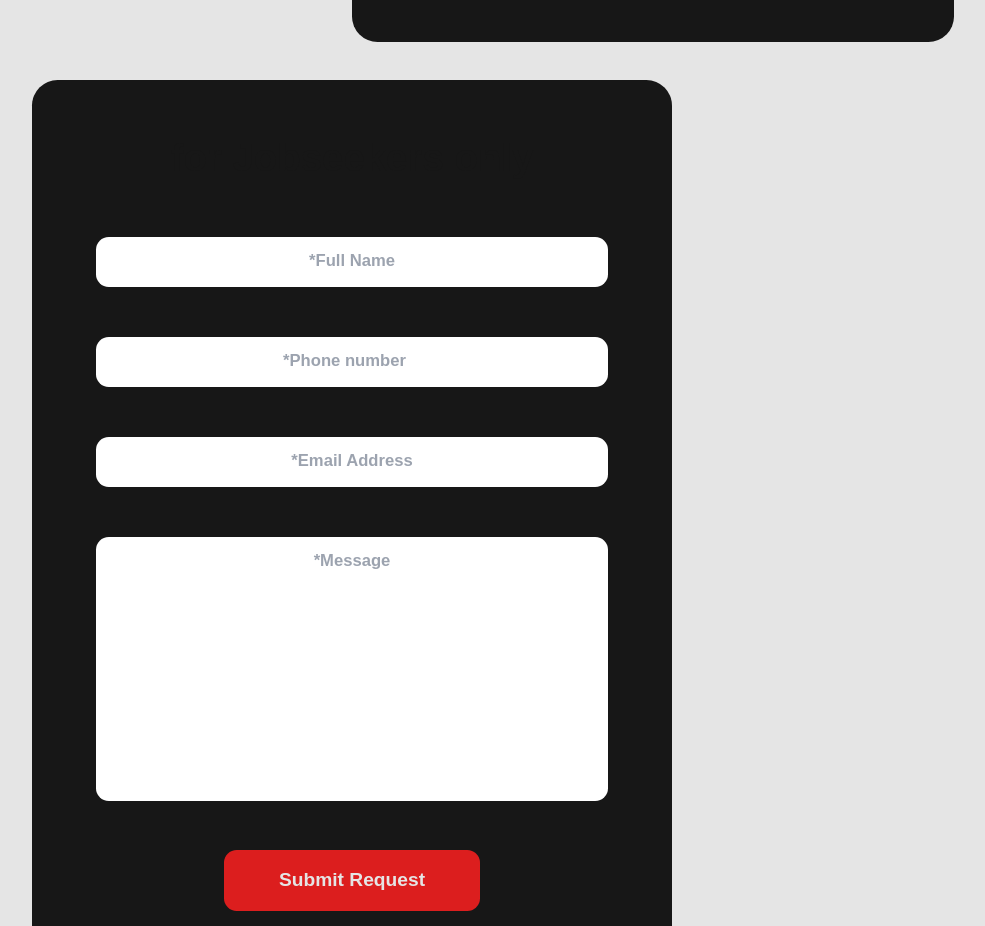
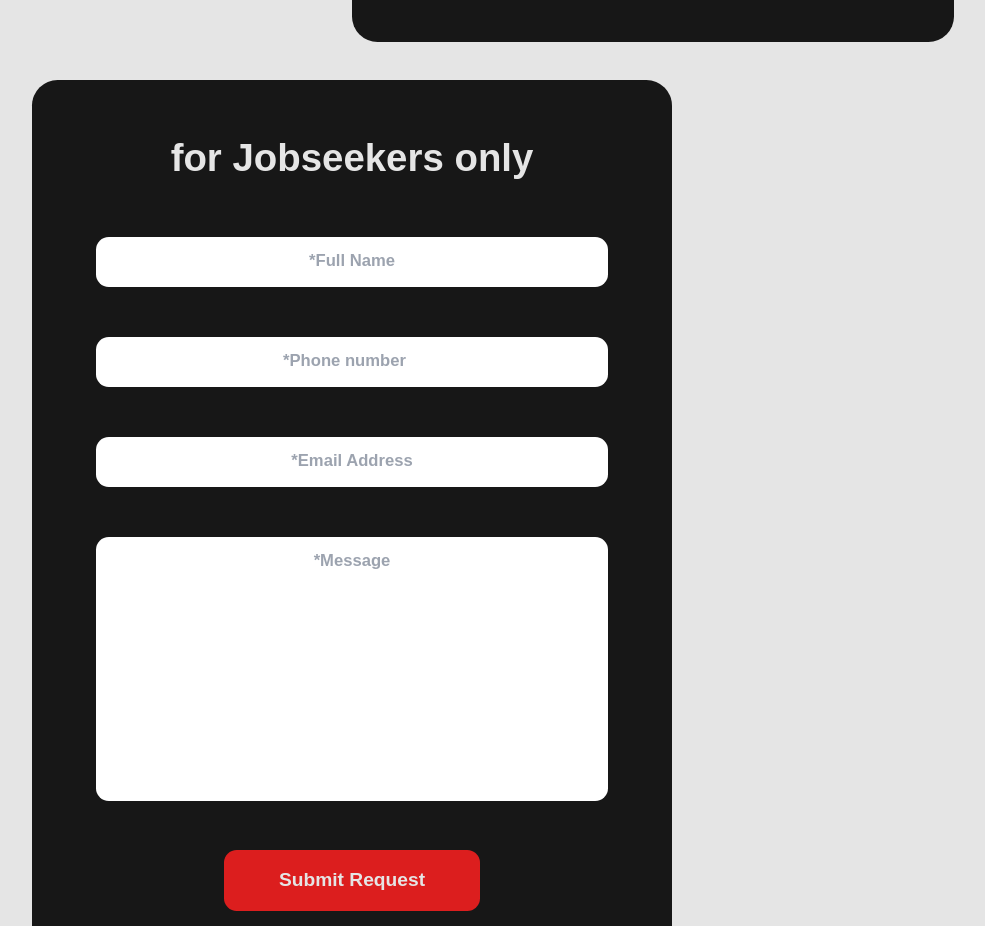
Before and after one commit to talha2510/mhticon, a Next.js app: page /contact in a window 1280 px wide. Shown: the part 1680-2606 px from the top of the page, without its empty margins (288-1273 px from the left). Built offline with nearby package versions, Linux system fonts and the light colour scheme; a web font is replaced by a local one.

Commit message:
first commit

```diff
--- a/app/ui/contact/contact.module.css
+++ b/app/ui/contact/contact.module.css
@@ -199,6 +199,7 @@
 	}
 	.contact div > form h1{
 		font-size: 3vw;
+		color: rgb(229, 229, 229);
 	}
 	.contact div > form input,.contact div > form textarea,.contact div > form select{
 		width: 80%;
```
Also changed, not shown: 1 other file (tests, documents, lock files or other folders).
